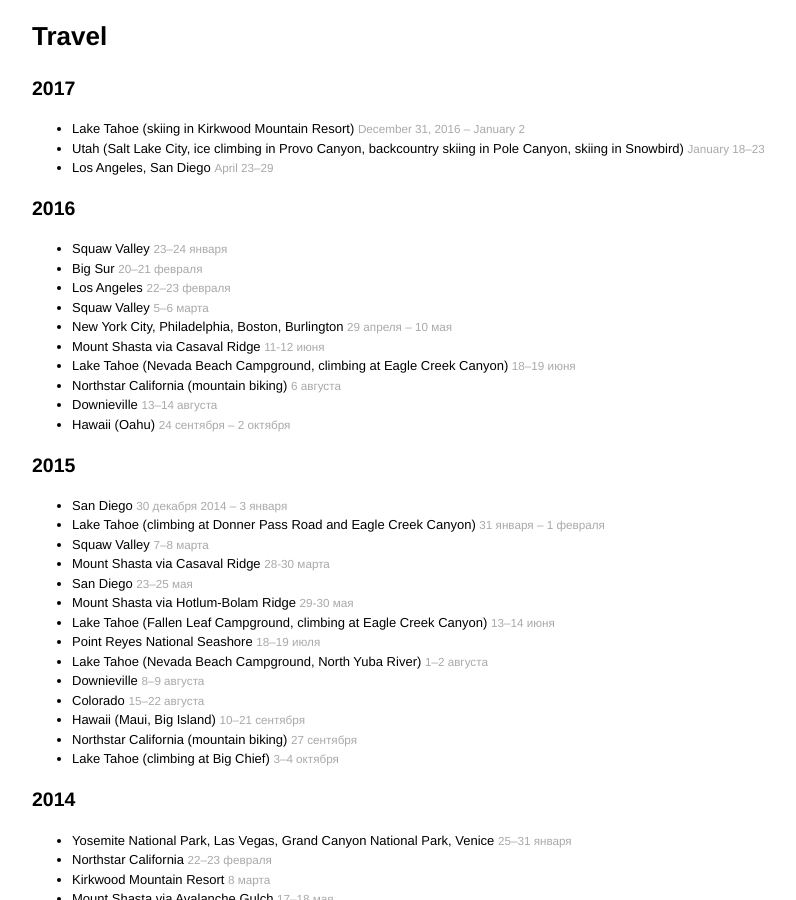
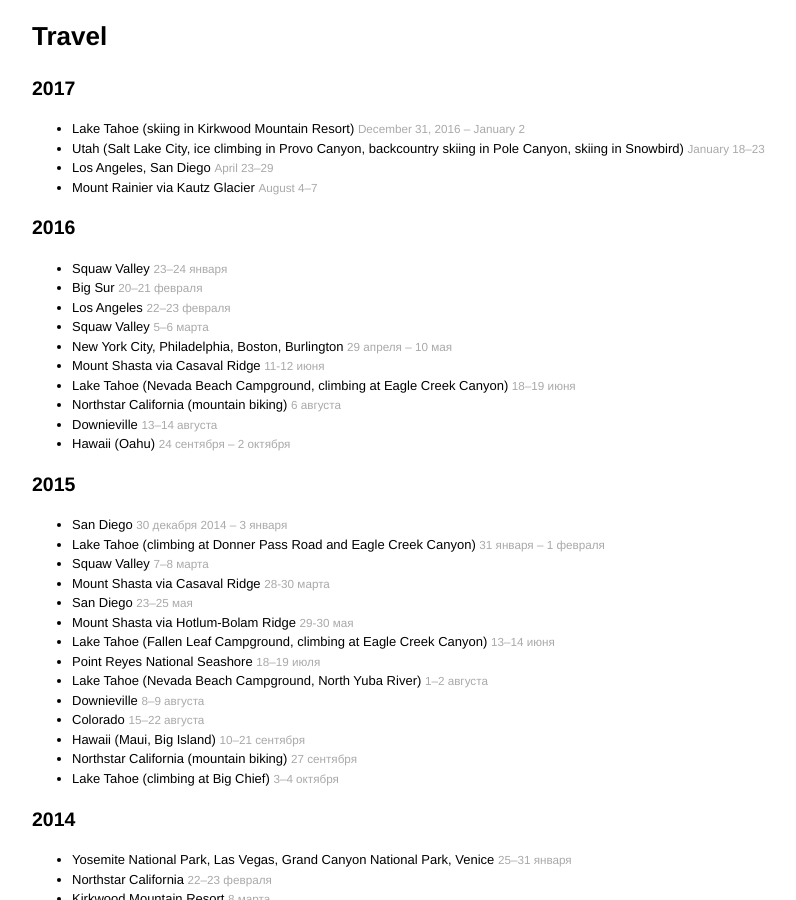
Before and after one commit to denis/denis.github.com, a Jekyll site: the page built from travel.md, in a window 1280 px wide and 900 px high. Shown: the whole window, without its empty margins (208-1004 px from the left). Built offline with Jekyll 4.4.1, drawn with Linux system fonts in a browser that asks for light colours; comment, search, counter and statistics services are not loaded.

Commit message:
Add Mount Rainier via Kautz Glacier to travel

```diff
--- a/travel.md
+++ b/travel.md
@@ -11,6 +11,7 @@
 - Lake Tahoe (skiing in Kirkwood Mountain Resort) <small>December 31, 2016 – January 2</small>
 - Utah (Salt Lake City, ice climbing in Provo Canyon, backcountry skiing in Pole Canyon, skiing in Snowbird) <small>January 18–23</small>
 - Los Angeles, San Diego <small>April 23–29</small>
+- Mount Rainier via Kautz Glacier <small>August 4–7</small>
 
 ## 2016
 
```
